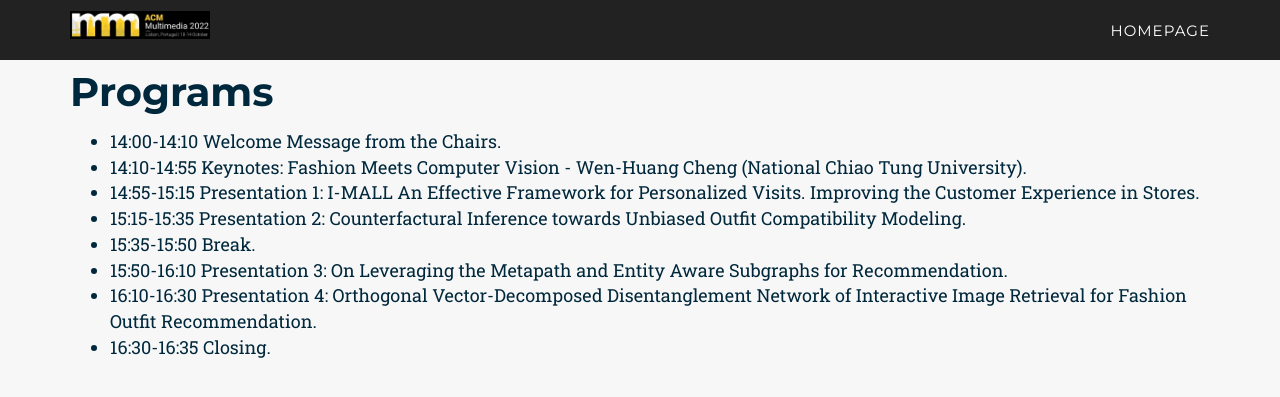
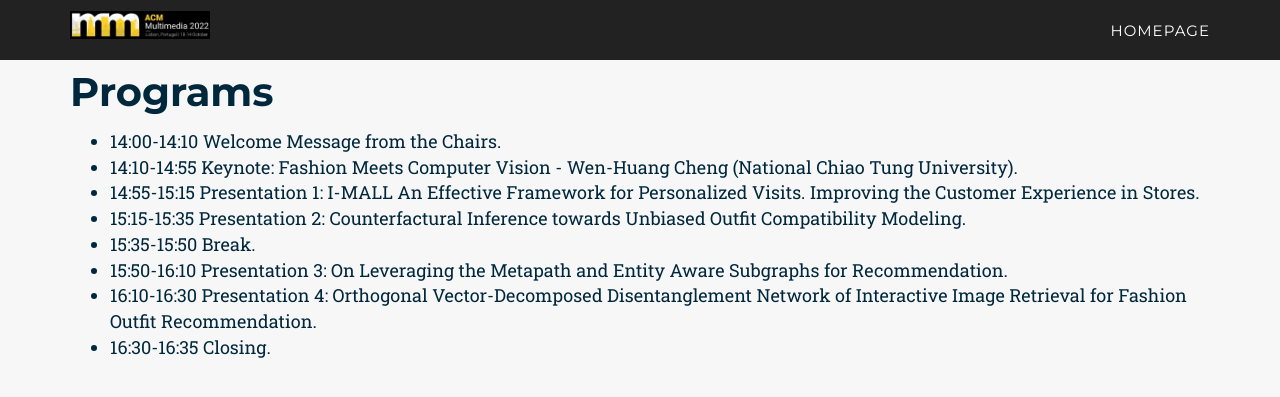
Before and after one commit to MCFR-MM22/MCFR-MM22.github.io, a Jekyll site: the page built from _2021_pages/programs.html, in a window 1280 px wide. Shown: the top 397 px of the page. Built offline with Jekyll 4.4.1, drawn with Linux system fonts in a browser that asks for light colours; some web fonts are replaced.

Commit message:
Update programs.html

```diff
--- a/_includes/2021_data/programs.html
+++ b/_includes/2021_data/programs.html
@@ -13,7 +13,7 @@
                     <font size="4">
                     <ul>
                     <li>14:00-14:10 Welcome Message from the Chairs.</li>
-                    <li>14:10-14:55 Keynotes: Fashion Meets Computer Vision - Wen-Huang Cheng (National Chiao Tung University).</li>
+                    <li>14:10-14:55 Keynote: Fashion Meets Computer Vision - Wen-Huang Cheng (National Chiao Tung University).</li>
                     <li>14:55-15:15 Presentation 1: I-MALL An Effective Framework for Personalized Visits. Improving the Customer Experience in Stores.</li>
                     <li>15:15-15:35 Presentation 2: Counterfactural Inference towards Unbiased Outfit Compatibility Modeling.</li>
                     <li>15:35-15:50 Break.</li>
```
